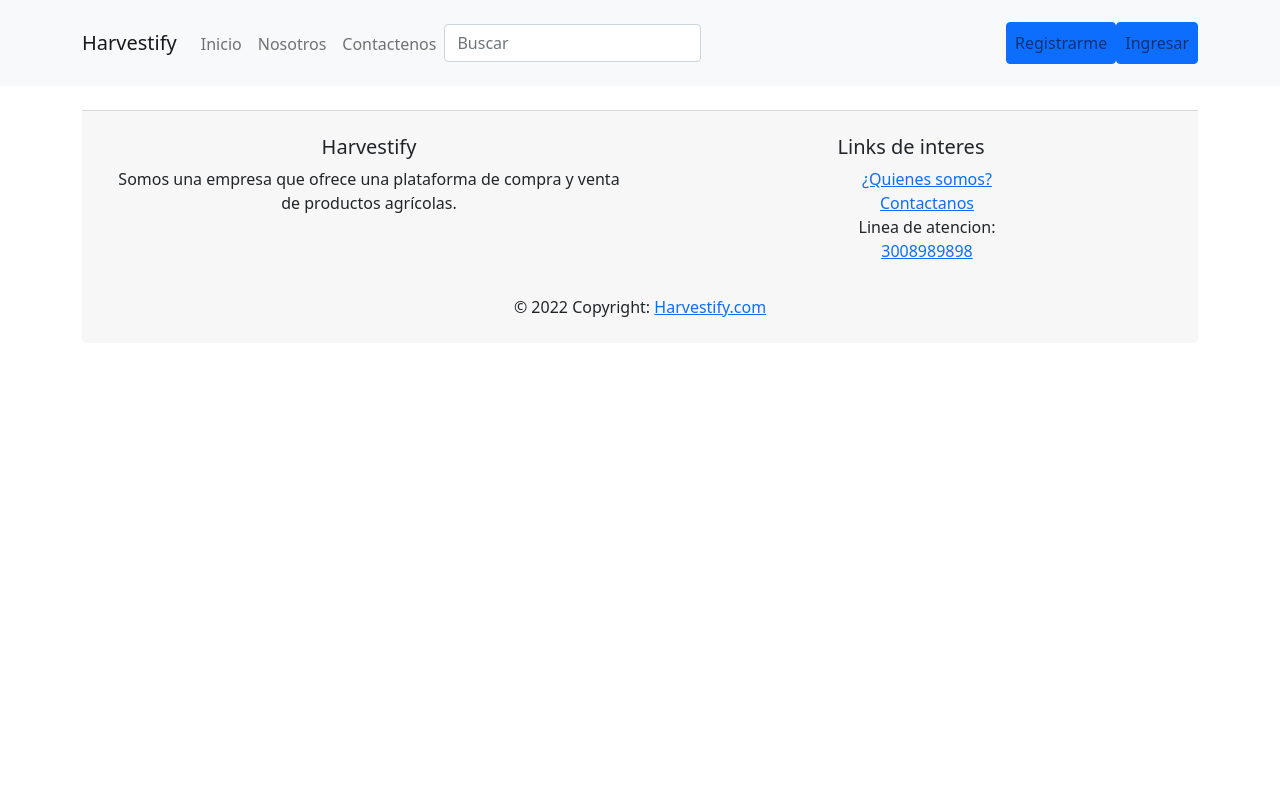
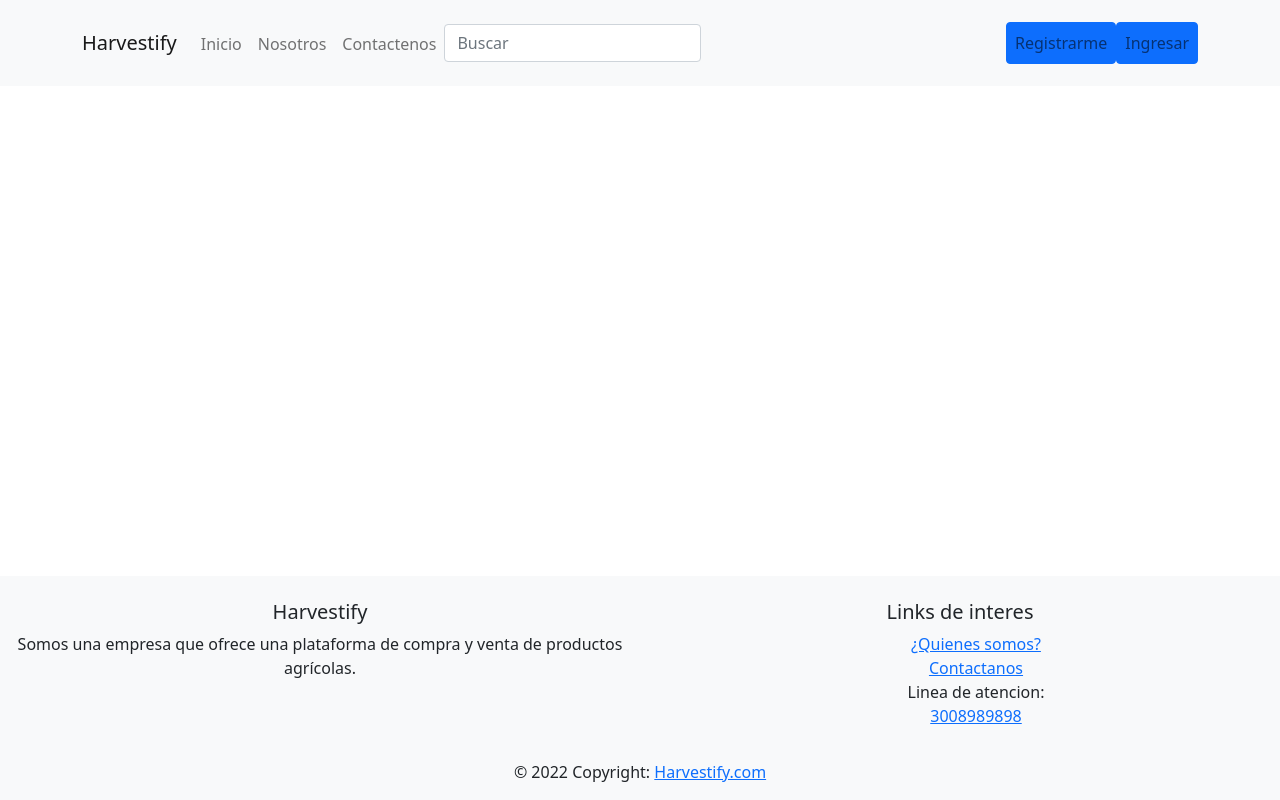
Before and after one commit to juanernestog/har-front, a React (Create React App) app: page /about in a window 1280 px wide. Built offline with nearby package versions, Linux system fonts and the light colour scheme.

Commit message:
fixed to  the bottom of the page the footer

```diff
--- a/src/components/Footer.js
+++ b/src/components/Footer.js
@@ -5,7 +5,10 @@ import { Container } from 'react-bootstrap';
 
 export default function Footer() {
   return (
-    <Card.Footer color="blue" className="font-small pt-4 mt-4">
+    <Card.Footer
+      color="blue"
+      class="font-small pt-4 mt-4 fixed-bottom bg-light"
+    >
       <Container fluid className="text-center text-md-left">
         <Row>
           <Col md="6">
```
